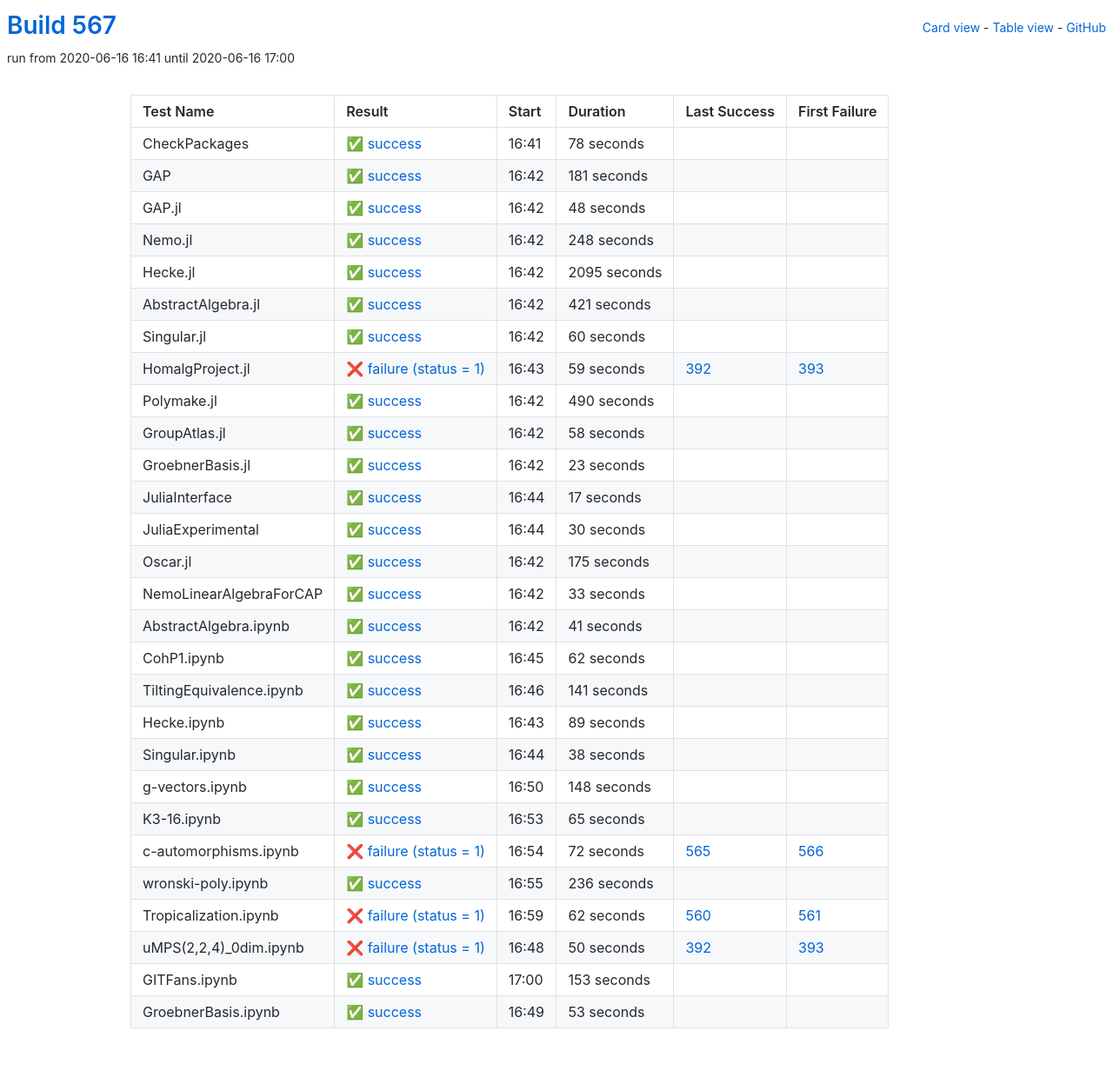
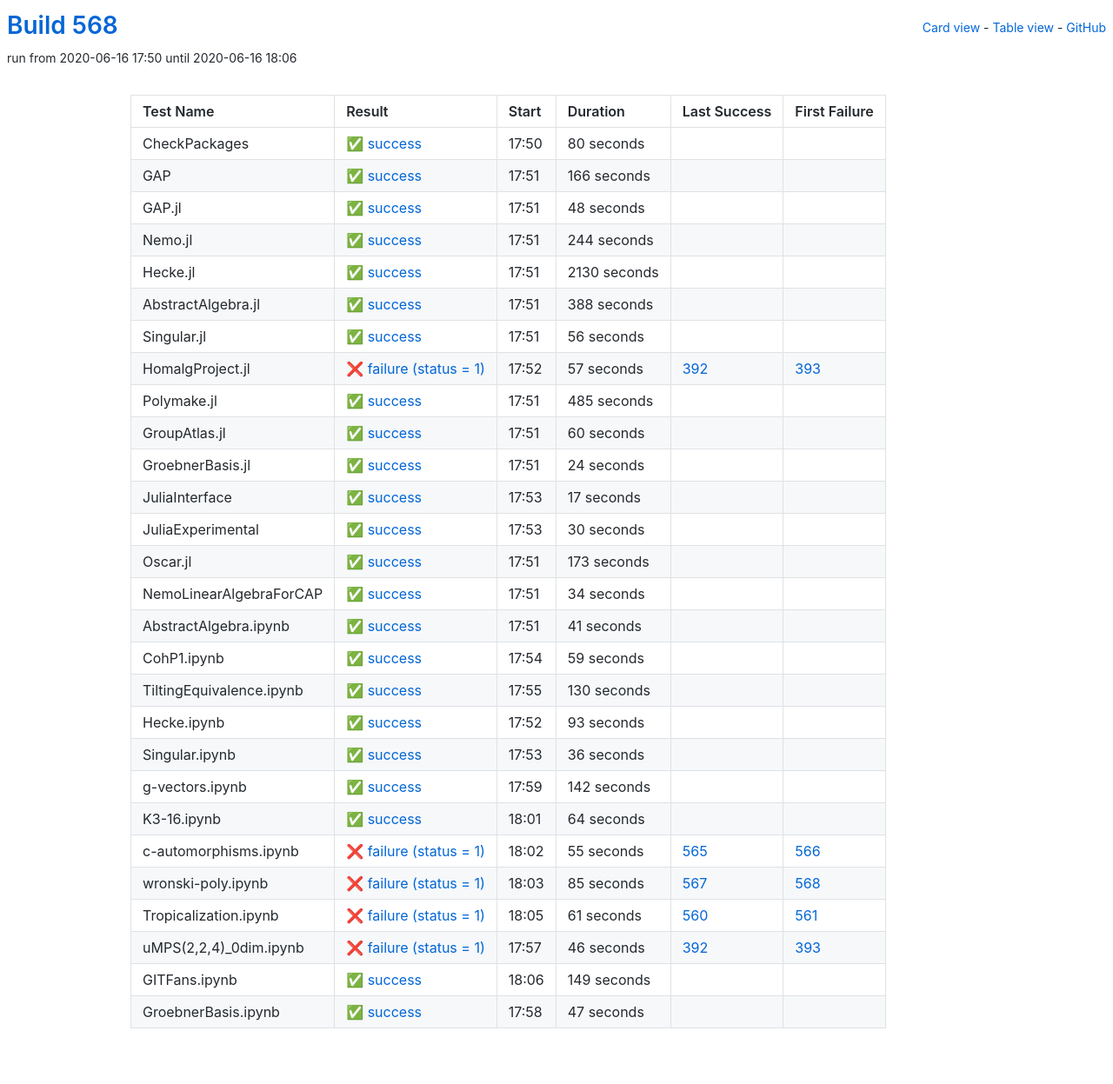
Before and after one commit to oscar-system/oscar-ci-status-1.4, a Jekyll site: the page built from table.html, in a window 1280 px wide. Shown: the whole page at 87% size. Built offline with Jekyll 4.4.1, drawn with Linux system fonts in a browser that asks for light colours.

Commit message:
Build #568

```diff
--- a/_data/ci.yml
+++ b/_data/ci.yml
@@ -1,6 +1,6 @@
 ---
-build: 567
-build_url: https://oscarci.mathematik.uni-kl.de/job/oscar-julia-1.4/567/
+build: 568
+build_url: https://oscarci.mathematik.uni-kl.de/job/oscar-julia-1.4/568/
 job: oscar-julia-1.4
 organization: oscar-system
 repo: oscar-ci-status-1.4
@@ -8,32 +8,32 @@ repourl: https://github.com/oscar-system/oscar-ci-status-1.4
 tests:
 - name: CheckPackages
   id: checkpackages
-  log: https://oscarci.mathematik.uni-kl.de/job/oscar-julia-1.4/567/artifact/logs/build-567/CheckPackages.log
-  start: 2020-06-16 16:41
+  log: https://oscarci.mathematik.uni-kl.de/job/oscar-julia-1.4/568/artifact/logs/build-568/CheckPackages.log
+  start: 2020-06-16 17:50
   success: true
   exitcode: 0
   status: success
-  duration: 78
+  duration: 80
   last_success: false
   last_success_url:
   first_failure: false
   first_failure_url:
 - name: GAP
   id: gap
-  log: https://oscarci.mathematik.uni-kl.de/job/oscar-julia-1.4/567/artifact/logs/build-567/GAP.log
-  start: 2020-06-16 16:42
+  log: https://oscarci.mathematik.uni-kl.de/job/oscar-julia-1.4/568/artifact/logs/build-568/GAP.log
+  start: 2020-06-16 17:51
   success: true
   exitcode: 0
   status: success
-  duration: 181
+  duration: 166
   last_success: false
   last_success_url:
   first_failure: false
   first_failure_url:
 - name: GAP.jl
   id: gap-jl
-  log: https://oscarci.mathematik.uni-kl.de/job/oscar-julia-1.4/567/artifact/logs/build-567/GAP.jl.log
-  start: 2020-06-16 16:42
+  log: https://oscarci.mathematik.uni-kl.de/job/oscar-julia-1.4/568/artifact/logs/build-568/GAP.jl.log
+  start: 2020-06-16 17:51
   success: true
   exitcode: 0
   status: success
@@ -44,44 +44,80 @@ tests:
   first_failure_url:
 - name: Nemo.jl
   id: nemo-jl
-  log: https://oscarci.mathematik.uni-kl.de/job/oscar-julia-1.4/567/artifact/logs/build-567/Nemo.jl.log
-  start: 2020-06-16 16:42
+  log: https://oscarci.mathematik.uni-kl.de/job/oscar-julia-1.4/568/artifact/logs/build-568/Nemo.jl.log
+  start: 2020-06-16 17:51
   success: true
   exitcode: 0
   status: success
-  duration: 248
+  duration: 244
   last_success: false
   last_success_url:
   first_failure: false
   first_failure_url:
 - name: Hecke.jl
   id: hecke-jl
-  log: https://oscarci.mathematik.uni-kl.de/job/oscar-julia-1.4/567/artifact/logs/build-567/Hecke.jl.log
-  start: 2020-06-16 16:42
+  log: https://oscarci.mathematik.uni-kl.de/job/oscar-julia-1.4/568/artifact/logs/build-568/Hecke.jl.log
+  start: 2020-06-16 17:51
   success: true
   exitcode: 0
   status: success
-  duration: 2095
+  duration: 2130
   last_success: false
   last_success_url:
   first_failure: false
   first_failure_url:
 - name: AbstractAlgebra.jl
   id: abstractalgebra-jl
-  log: https://oscarci.mathematik.uni-kl.de/job/oscar-julia-1.4/567/artifact/logs/build-567/AbstractAlgebra.jl.log
-  start: 2020-06-16 16:42
+  log: https://oscarci.mathematik.uni-kl.de/job/oscar-julia-1.4/568/artifact/logs/build-568/AbstractAlgebra.jl.log
+  start: 2020-06-16 17:51
   success: true
   exitcode: 0
   status: success
-  duration: 421
+  duration: 388
   last_success: false
   last_success_url:
   first_failure: false
   first_failure_url:
 - name: Singular.jl
   id: singular-jl
-  log: https://oscarci.mathematik.uni-kl.de/job/oscar-julia-1.4/567/artifact/logs/build-567/Singular.jl.log
-  start: 2020-06-16 16:42
+  log: https://oscarci.mathematik.uni-kl.de/job/oscar-julia-1.4/568/artifact/logs/build-568/Singular.jl.log
+  start: 2020-06-16 17:51
+  success: true
+  exitcode: 0
+  status: success
+  duration: 56
+  last_success: false
+  last_success_url:
+  first_failure: false
+  first_failure_url:
+- name: HomalgProject.jl
+  id: homalgproject-jl
+  log: https://oscarci.mathematik.uni-kl.de/job/oscar-julia-1.4/568/artifact/logs/build-568/HomalgProject.jl.log
+  start: 2020-06-16 17:52
+  success: false
+  exitcode: 1
+  status: failure
+  duration: 57
+  last_success: 392
+  last_success_url: https://oscarci.mathematik.uni-kl.de/job/oscar-julia-1.4/392/
+  first_failure: 393
+  first_failure_url: https://oscarci.mathematik.uni-kl.de/job/oscar-julia-1.4/393/
+- name: Polymake.jl
+  id: polymake-jl
+  log: https://oscarci.mathematik.uni-kl.de/job/oscar-julia-1.4/568/artifact/logs/build-568/Polymake.jl.log
+  start: 2020-06-16 17:51
+  success: true
+  exitcode: 0
+  status: success
+  duration: 485
+  last_success: false
+  last_success_url:
+  first_failure: false
+  first_failure_url:
+- name: GroupAtlas.jl
+  id: groupatlas-jl
+  log: https://oscarci.mathematik.uni-kl.de/job/oscar-julia-1.4/568/artifact/logs/build-568/GroupAtlas.jl.log
+  start: 2020-06-16 17:51
   success: true
   exitcode: 0
   status: success
@@ -90,58 +126,22 @@ tests:
   last_success_url:
   first_failure: false
   first_failure_url:
-- name: HomalgProject.jl
-  id: homalgproject-jl
-  log: https://oscarci.mathematik.uni-kl.de/job/oscar-julia-1.4/567/artifact/logs/build-567/HomalgProject.jl.log
-  start: 2020-06-16 16:43
-  success: false
-  exitcode: 1
-  status: failure
-  duration: 59
-  last_success: 392
-  last_success_url: https://oscarci.mathematik.uni-kl.de/job/oscar-julia-1.4/392/
-  first_failure: 393
-  first_failure_url: https://oscarci.mathematik.uni-kl.de/job/oscar-julia-1.4/393/
-- name: Polymake.jl
-  id: polymake-jl
-  log: https://oscarci.mathematik.uni-kl.de/job/oscar-julia-1.4/567/artifact/logs/build-567/Polymake.jl.log
-  start: 2020-06-16 16:42
+- name: GroebnerBasis.jl
+  id: groebnerbasis-jl
+  log: https://oscarci.mathematik.uni-kl.de/job/oscar-julia-1.4/568/artifact/logs/build-568/GroebnerBasis.jl.log
+  start: 2020-06-16 17:51
   success: true
   exitcode: 0
   status: success
-  duration: 490
-  last_success: false
-  last_success_url:
-  first_failure: false
-  first_failure_url:
-- name: GroupAtlas.jl
-  id: groupatlas-jl
-  log: https://oscarci.mathematik.uni-kl.de/job/oscar-julia-1.4/567/artifact/logs/build-567/GroupAtlas.jl.log
-  start: 2020-06-16 16:42
-  success: true
-  exitcode: 0
-  status: success
-  duration: 58
-  last_success: false
-  last_success_url:
-  first_failure: false
-  first_failure_url:
-- name: GroebnerBasis.jl
-  id: groebnerbasis-jl
-  log: https://oscarci.mathematik.uni-kl.de/job/oscar-julia-1.4/567/artifact/logs/build-567/GroebnerBasis.jl.log
-  start: 2020-06-16 16:42
-  success: true
-  exitcode: 0
-  status: success
-  duration: 23
+  duration: 24
   last_success: false
   last_success_url:
   first_failure: false
   first_failure_url:
 - name: JuliaInterface
   id: juliainterface
-  log: https://oscarci.mathematik.uni-kl.de/job/oscar-julia-1.4/567/artifact/logs/build-567/JuliaInterface.log
-  start: 2020-06-16 16:44
+  log: https://oscarci.mathematik.uni-kl.de/job/oscar-julia-1.4/568/artifact/logs/build-568/JuliaInterface.log
+  start: 2020-06-16 17:53
   success: true
   exitcode: 0
   status: success
@@ -152,8 +152,8 @@ tests:
   first_failure_url:
 - name: JuliaExperimental
   id: juliaexperimental
-  log: https://oscarci.mathematik.uni-kl.de/job/oscar-julia-1.4/567/artifact/logs/build-567/JuliaExperimental.log
-  start: 2020-06-16 16:44
+  log: https://oscarci.mathematik.uni-kl.de/job/oscar-julia-1.4/568/artifact/logs/build-568/JuliaExperimental.log
+  start: 2020-06-16 17:53
   success: true
   exitcode: 0
   status: success
@@ -164,32 +164,32 @@ tests:
   first_failure_url:
 - name: Oscar.jl
   id: oscar-jl
-  log: https://oscarci.mathematik.uni-kl.de/job/oscar-julia-1.4/567/artifact/logs/build-567/Oscar.jl.log
-  start: 2020-06-16 16:42
+  log: https://oscarci.mathematik.uni-kl.de/job/oscar-julia-1.4/568/artifact/logs/build-568/Oscar.jl.log
+  start: 2020-06-16 17:51
   success: true
   exitcode: 0
   status: success
-  duration: 175
+  duration: 173
   last_success: false
   last_success_url:
   first_failure: false
   first_failure_url:
 - name: NemoLinearAlgebraForCAP
   id: nemolinearalgebraforcap
-  log: https://oscarci.mathematik.uni-kl.de/job/oscar-julia-1.4/567/artifact/logs/build-567/NemoLinearAlgebraForCAP.log
-  start: 2020-06-16 16:42
+  log: https://oscarci.mathematik.uni-kl.de/job/oscar-julia-1.4/568/artifact/logs/build-568/NemoLinearAlgebraForCAP.log
+  start: 2020-06-16 17:51
   success: true
   exitcode: 0
   status: success
-  duration: 33
+  duration: 34
   last_success: false
   last_success_url:
   first_failure: false
   first_failure_url:
 - name: AbstractAlgebra.ipynb
   id: abstractalgebra-ipynb
-  log: https://oscarci.mathematik.uni-kl.de/job/oscar-julia-1.4/567/artifact/logs/build-567/AbstractAlgebra.ipynb.log
-  start: 2020-06-16 16:42
+  log: https://oscarci.mathematik.uni-kl.de/job/oscar-julia-1.4/568/artifact/logs/build-568/AbstractAlgebra.ipynb.log
+  start: 2020-06-16 17:51
   success: true
   exitcode: 0
   status: success
@@ -200,144 +200,144 @@ tests:
   first_failure_url:
 - name: CohP1.ipynb
   id: cohp1-ipynb
-  log: https://oscarci.mathematik.uni-kl.de/job/oscar-julia-1.4/567/artifact/logs/build-567/CohP1.ipynb.log
-  start: 2020-06-16 16:45
+  log: https://oscarci.mathematik.uni-kl.de/job/oscar-julia-1.4/568/artifact/logs/build-568/CohP1.ipynb.log
+  start: 2020-06-16 17:54
   success: true
   exitcode: 0
   status: success
-  duration: 62
+  duration: 59
   last_success: false
   last_success_url:
   first_failure: false
   first_failure_url:
 - name: TiltingEquivalence.ipynb
   id: tiltingequivalence-ipynb
-  log: https://oscarci.mathematik.uni-kl.de/job/oscar-julia-1.4/567/artifact/logs/build-567/TiltingEquivalence.ipynb.log
-  start: 2020-06-16 16:46
+  log: https://oscarci.mathematik.uni-kl.de/job/oscar-julia-1.4/568/artifact/logs/build-568/TiltingEquivalence.ipynb.log
+  start: 2020-06-16 17:55
   success: true
   exitcode: 0
   status: success
-  duration: 141
+  duration: 130
   last_success: false
   last_success_url:
   first_failure: false
   first_failure_url:
 - name: Hecke.ipynb
   id: hecke-ipynb
-  log: https://oscarci.mathematik.uni-kl.de/job/oscar-julia-1.4/567/artifact/logs/build-567/Hecke.ipynb.log
-  start: 2020-06-16 16:43
+  log: https://oscarci.mathematik.uni-kl.de/job/oscar-julia-1.4/568/artifact/logs/build-568/Hecke.ipynb.log
+  start: 2020-06-16 17:52
   success: true
   exitcode: 0
   status: success
-  duration: 89
+  duration: 93
   last_success: false
   last_success_url:
   first_failure: false
   first_failure_url:
 - name: Singular.ipynb
   id: singular-ipynb
-  log: https://oscarci.mathematik.uni-kl.de/job/oscar-julia-1.4/567/artifact/logs/build-567/Singular.ipynb.log
-  start: 2020-06-16 16:44
+  log: https://oscarci.mathematik.uni-kl.de/job/oscar-julia-1.4/568/artifact/logs/build-568/Singular.ipynb.log
+  start: 2020-06-16 17:53
   success: true
   exitcode: 0
   status: success
-  duration: 38
+  duration: 36
   last_success: false
   last_success_url:
   first_failure: false
   first_failure_url:
 - name: g-vectors.ipynb
   id: g-vectors-ipynb
-  log: https://oscarci.mathematik.uni-kl.de/job/oscar-julia-1.4/567/artifact/logs/build-567/g-vectors.ipynb.log
-  start: 2020-06-16 16:50
+  log: https://oscarci.mathematik.uni-kl.de/job/oscar-julia-1.4/568/artifact/logs/build-568/g-vectors.ipynb.log
+  start: 2020-06-16 17:59
   success: true
   exitcode: 0
   status: success
-  duration: 148
+  duration: 142
   last_success: false
   last_success_url:
   first_failure: false
   first_failure_url:
 - name: K3-16.ipynb
   id: k3-16-ipynb
-  log: https://oscarci.mathematik.uni-kl.de/job/oscar-julia-1.4/567/artifact/logs/build-567/K3-16.ipynb.log
-  start: 2020-06-16 16:53
+  log: https://oscarci.mathematik.uni-kl.de/job/oscar-julia-1.4/568/artifact/logs/build-568/K3-16.ipynb.log
+  start: 2020-06-16 18:01
   success: true
   exitcode: 0
   status: success
-  duration: 65
+  duration: 64
   last_success: false
   last_success_url:
   first_failure: false
   first_failure_url:
 - name: c-automorphisms.ipynb
   id: c-automorphisms-ipynb
-  log: https://oscarci.mathematik.uni-kl.de/job/oscar-julia-1.4/567/artifact/logs/build-567/c-automorphisms.ipynb.log
-  start: 2020-06-16 16:54
+  log: https://oscarci.mathematik.uni-kl.de/job/oscar-julia-1.4/568/artifact/logs/build-568/c-automorphisms.ipynb.log
+  start: 2020-06-16 18:02
   success: false
   exitcode: 1
   status: failure
-  duration: 72
+  duration: 55
   last_success: 565
   last_success_url: https://oscarci.mathematik.uni-kl.de/job/oscar-julia-1.4/565/
   first_failure: 566
   first_failure_url: https://oscarci.mathematik.uni-kl.de/job/oscar-julia-1.4/566/
 - name: wronski-poly.ipynb
   id: wronski-poly-ipynb
-  log: https://oscarci.mathematik.uni-kl.de/job/oscar-julia-1.4/567/artifact/logs/build-567/wronski-poly.ipynb.log
-  start: 2020-06-16 16:55
-  success: true
-  exitcode: 0
-  status: success
-  duration: 236
-  last_success: false
-  last_success_url:
-  first_failure: false
-  first_failure_url:
-- name: Tropicalization.ipynb
-  id: tropicalization-ipynb
-  log: https://oscarci.mathematik.uni-kl.de/job/oscar-julia-1.4/567/artifact/logs/build-567/Tropicalization.ipynb.log
-  start: 2020-06-16 16:59
+  log: https://oscarci.mathematik.uni-kl.de/job/oscar-julia-1.4/568/artifact/logs/build-568/wronski-poly.ipynb.log
+  start: 2020-06-16 18:03
   success: false
   exitcode: 1
   status: failure
-  duration: 62
+  duration: 85
+  last_success: 567
+  last_success_url: https://oscarci.mathematik.uni-kl.de/job/oscar-julia-1.4/567/
+  first_failure: 568
+  first_failure_url: https://oscarci.mathematik.uni-kl.de/job/oscar-julia-1.4/568/
+- name: Tropicalization.ipynb
+  id: tropicalization-ipynb
+  log: https://oscarci.mathematik.uni-kl.de/job/oscar-julia-1.4/568/artifact/logs/build-568/Tropicalization.ipynb.log
+  start: 2020-06-16 18:05
+  success: false
+  exitcode: 1
+  status: failure
+  duration: 61
   last_success: 560
   last_success_url: https://oscarci.mathematik.uni-kl.de/job/oscar-julia-1.4/560/
   first_failure: 561
   first_failure_url: https://oscarci.mathematik.uni-kl.de/job/oscar-julia-1.4/561/
 - name: uMPS(2,2,4)_0dim.ipynb
   id: umps-2-2-4-0dim-ipynb
-  log: https://oscarci.mathematik.uni-kl.de/job/oscar-julia-1.4/567/artifact/logs/build-567/uMPS-2-2-4-_0dim.ipynb.log
-  start: 2020-06-16 16:48
+  log: https://oscarci.mathematik.uni-kl.de/job/oscar-julia-1.4/568/artifact/logs/build-568/uMPS-2-2-4-_0dim.ipynb.log
+  start: 2020-06-16 17:57
   success: false
   exitcode: 1
   status: failure
-  duration: 50
+  duration: 46
   last_success: 392
   last_success_url: https://oscarci.mathematik.uni-kl.de/job/oscar-julia-1.4/392/
   first_failure: 393
   first_failure_url: https://oscarci.mathematik.uni-kl.de/job/oscar-julia-1.4/393/
 - name: GITFans.ipynb
   id: gitfans-ipynb
-  log: https://oscarci.mathematik.uni-kl.de/job/oscar-julia-1.4/567/artifact/logs/build-567/GITFans.ipynb.log
-  start: 2020-06-16 17:00
+  log: https://oscarci.mathematik.uni-kl.de/job/oscar-julia-1.4/568/artifact/logs/build-568/GITFans.ipynb.log
+  start: 2020-06-16 18:06
   success: true
   exitcode: 0
   status: success
-  duration: 153
+  duration: 149
   last_success: false
   last_success_url:
   first_failure: false
   first_failure_url:
 - name: GroebnerBasis.ipynb
   id: groebnerbasis-ipynb
-  log: https://oscarci.mathematik.uni-kl.de/job/oscar-julia-1.4/567/artifact/logs/build-567/GroebnerBasis.ipynb.log
-  start: 2020-06-16 16:49
+  log: https://oscarci.mathematik.uni-kl.de/job/oscar-julia-1.4/568/artifact/logs/build-568/GroebnerBasis.ipynb.log
+  start: 2020-06-16 17:58
   success: true
   exitcode: 0
   status: success
-  duration: 53
+  duration: 47
   last_success: false
   last_success_url:
   first_failure: false
```
Also changed, not shown: README.md.
